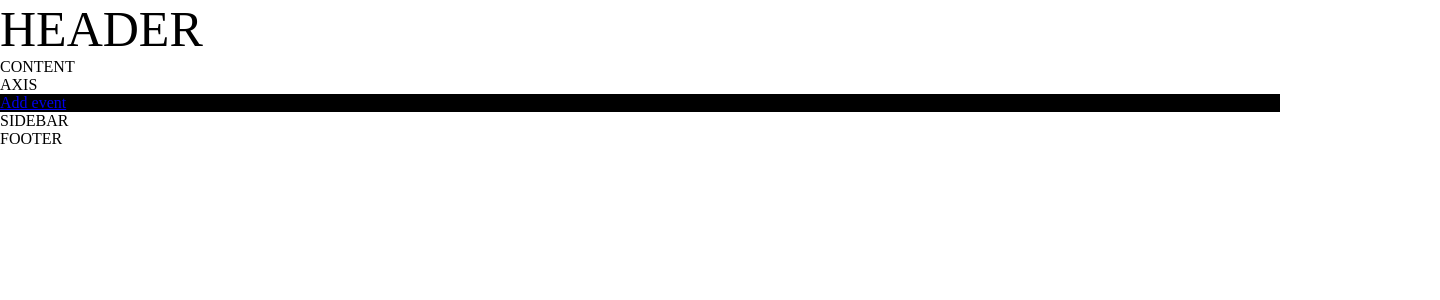
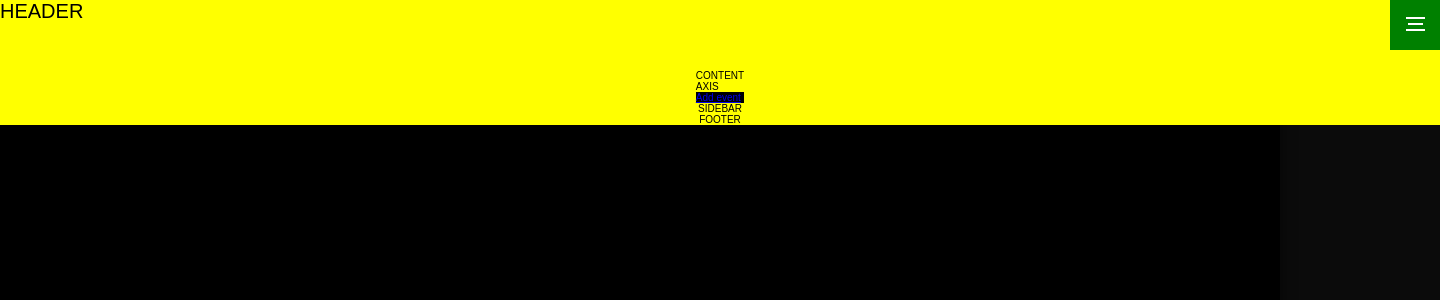
Before and after one commit to tomaszporeba/child-axis, a Next.js app: page / in a window 1280 px wide. Shown: the top 300 px of the page, 1440 px wide, since content can reach past the window. Built offline with nearby package versions, Linux system fonts and the light colour scheme.

Commit message:
add sidebar

```diff
--- a/pages/_app.tsx
+++ b/pages/_app.tsx
@@ -1,23 +1,98 @@
 import {AppProps} from 'next/app'
-import React, {Component} from "react";
-import {EventContextProvider} from "../utils/EventContext";
+import React, {Component, Dispatch, useContext} from "react";
+import {Action, EventContext, EventContextProvider, Events, GlobalState} from "../utils/EventContext";
 import Header from "../src/components/header";
 import Footer from "../src/components/footer";
 import Sidebar from "../src/components/sidebar";
-import {createGlobalStyle, ThemeProvider} from 'styled-components'
+import styled, {createGlobalStyle, ThemeProvider} from 'styled-components'
+import Link from "next/link";
 
 const GlobalStyle = createGlobalStyle`
   body {
     margin: 0;
     padding: 0;
     box-sizing: border-box;
+    background: #0b0b0b;
+    font-size: 10px;
+    font-color: white;
+    font-family: Montserrat, sans-serif;
   }
+`;
+
+const FullContainer = styled.div`
+    position: absolute;
+    width: 100%;
+    height: 100vh;
+    transition: all .3s ease-in-out;
+    background: black;
+    transform:  ${(props => props.isSidebarOpen ? 'scale(0.35) translateX(-70%) perspective(1800px) rotateY(30deg)' : '')};
+    outline: ${(props => props.isSidebarOpen ? '30px solid #0f33ff' : '')};
+    -webkit-box-shadow: 0px 0px 15px 1px rgba(0,0,0,0.44);
+    -moz-box-shadow: 0px 0px 15px 1px rgba(0,0,0,0.44);
+    box-shadow: 0px 0px 15px 1px rgba(0,0,0,0.44);
 `
+
+const Container = styled.div`
+    display:flex;
+    justify-content: center;
+    align-items: center;
+    flex-direction: column;
+    width: 1440px;
+    background: yellow;
+    margin: 0 auto;
+`;
+
+const MenuContainer = styled.div`
+    position: absolute;
+    width: 100%;
+    height: 100vh;
+    display: flex;
+    justify-content: center;
+    align-items: center;
+`;
+
+const MenuDiv = styled.div`
+    width: 20%;
+    text-align: right;
+    font-size: 3rem;
+`;
+
+const StyledHeader = styled.div`
+    height: 70px;
+    width: 100%
+    `;
+
+const StyledA = styled.a`
+    position: relative;
+    line-height: 1.6;
+    text-transform: capitalize;
+    font-size: 55px;
+    font-weight: 900;
+    color: white;
+
+
+    &:hover {
+      cursor: pointer;
+    }
+    &:before {
+      content: '';
+      position: absolute;
+      top: 50%;
+      left: 50%;
+      height: ${(props => props.isActive ? '15px' : '0px')};
+      width: 110%;
+      transform: translateX(-50%);
+      background-color: ${(props) => props.theme.colors.primary}
+    }
+`;
 
 const theme = {
     colors: {
         primary: '#0070f3',
     },
+    font: {
+        size: '20px'
+    }
 };
 
 function App({Component, pageProps}: AppProps) {
@@ -26,13 +101,63 @@ function App({Component, pageProps}: AppProps) {
             <GlobalStyle/>
             <ThemeProvider theme={theme}>
                 <EventContextProvider>
-                    <Header/>
-                    <Component {...pageProps} />
-                    <Sidebar/>
-                    <Footer/>
+                    <ContainerComponent pageProps={pageProps} Component={Component} router={null}/>
                 </EventContextProvider>
             </ThemeProvider>
         </>)
 }
 
 export default App
+
+function ContainerComponent({Component, pageProps}: AppProps) {
+    const {state, dispatch} = useContext(EventContext);
+    return <>
+        <MenuContainer>
+            <MenuDiv>
+                <GenerateMenu menuItems={MenuItems}/>
+            </MenuDiv>
+        </MenuContainer>
+        <FullContainer isSidebarOpen={state.isSidebarOpen}>
+            <Container>
+                <StyledHeader>
+                    <Header/>
+                </StyledHeader>
+                <div>
+                    <Component {...pageProps} />
+                </div>
+                <Sidebar/>
+                <Footer/>
+            </Container>
+        </FullContainer>
+    </>
+}
+
+type MenuItemType = {
+    path: string;
+    name: string;
+}
+
+const MenuItems: MenuItemType[] = [
+    {path: '/', name: 'home'},
+    {path: 'add-event', name: 'works'},
+    {path: 'add-event', name: 'about'},
+    {path: 'add-event', name: 'contact'},
+    {path: 'add-event', name: 'hire us'},
+]
+
+function GenerateMenu({menuItems}): JSX.Element {
+    const items = menuItems.map((item, index) => <MenuItem key={index} menuItem={item}/>)
+    return <ul>{items}</ul>
+}
+
+function MenuItem(props: {menuItem: MenuItemType}): JSX.Element {
+    const {state, dispatch} = useContext(EventContext);
+    return <ul onClick={()=> handleMenuItemClick(state, dispatch, props.menuItem.name)}>
+        <Link href={props.menuItem.path}><StyledA isActive={state.selectedMenu === props.menuItem.name}>{props.menuItem.name}</StyledA></Link>
+    </ul>
+}
+
+function handleMenuItemClick(state: GlobalState, dispatch: Dispatch<Action<Events>>, menuName: string) {
+    dispatch({type: Events.OPEN_SIDEBAR, payload: !state.isSidebarOpen});
+    dispatch({type: Events.SELECTED_MENU, payload: menuName})
+}
--- a/pages/index.tsx
+++ b/pages/index.tsx
@@ -9,7 +9,6 @@ import Footer from "../src/components/footer";
 
 export default function Home(): JSX.Element {
     return (
-        <Layout>
             <EventContextProvider>
                 <Content/>
                 <Axis/>
@@ -19,6 +18,5 @@ export default function Home(): JSX.Element {
                     </div>
                 </div>
             </EventContextProvider>
-        </Layout>
     )
 }
--- a/src/components/header/index.tsx
+++ b/src/components/header/index.tsx
@@ -1,12 +1,54 @@
 import styled from 'styled-components'
-import React from 'react'
+import React, {useContext} from 'react'
+import {EventContext, Events} from "../../../utils/EventContext";
 
-const Navbar = styled.div`
-    font-size: 50px;
+const Navbar = styled.header`
+    font-size: ${(props) => props.theme.font.size};
+    display: flex;
+    justify-content: space-between;
 `;
 
-export default function Header() {
+const HamburgerDiv = styled.div`
+    width: 50px;
+    height: 50px;
+    display: flex;
+    justify-content: center;
+    align-items: center;
+    flex-direction: column;
+    cursor: pointer;
+    background: green;
+`
+
+const HamburgerSpan = styled.span`
+    width: 19px;
+    height: 14px;
+    background: transparent;
+    border-top: 2px solid white;
+    position: relative;
+
+    &:after, &:before {
+        content:'';
+        position: absolute;
+        top: 0;
+        left: 0;
+        border-top: 2px solid white;
+    }
+    &:after {
+       width: 80%;
+       transform: translateY(4px) translateX(2px);
+    }
+    &:before {
+      width: 100%;
+      transform: translateY(10px);
+    }
+    `;
+
+export default function Header(): JSX.Element {
+    const {state, dispatch} = useContext(EventContext);
     return <Navbar>
         HEADER
+        <HamburgerDiv>
+            <HamburgerSpan onClick={() => dispatch({type: Events.OPEN_SIDEBAR, payload: !state.isSidebarOpen})}/>
+        </HamburgerDiv>
     </Navbar>
 }
--- a/utils/EventContext.tsx
+++ b/utils/EventContext.tsx
@@ -1,33 +1,41 @@
 import {createContext, Dispatch, useReducer} from 'react';
 
-const initialState = { events: []};
+const initialState = { events: [], isSidebarOpen: false, selectedMenu: 'home'};
 
-interface GlobalState {
+export interface GlobalState {
     events: object[];
+    isSidebarOpen: boolean;
+    selectedMenu: string;
 }
 
-interface Action<T, R> {
-    payload: T;
+export interface Action<R> {
+    payload: any;
     type: R;
 }
 
 export enum Events {
     GET_EVENTS = 'GET_EVENTS',
-    ADD_EVENT = 'ADD_EVENT'
+    ADD_EVENT = 'ADD_EVENT',
+    OPEN_SIDEBAR = 'OPEN_SIDEBAR',
+    SELECTED_MENU = 'SELECTED_MENU'
 }
 
-const reducer = (state: GlobalState, action: Action<object[],Events>) => {
+const reducer = (state: GlobalState, action: Action<Events>) => {
     switch (action.type) {
         case Events.GET_EVENTS:
             return {...state, events: action.payload};
         case Events.ADD_EVENT:
             return {...state, events: {...state.events, ...action.payload}};
+        case Events.OPEN_SIDEBAR:
+            return {...state, isSidebarOpen: action.payload};
+        case Events.SELECTED_MENU:
+            return {...state, selectedMenu: action.payload};
         default:
             return state;
     }
 };
 
-export const EventContext = createContext<{state: GlobalState, dispatch: Dispatch<Action<object[], Events>>}>({state: initialState, dispatch: () => null});
+export const EventContext = createContext<{state: GlobalState, dispatch: Dispatch<Action<Events>>}>({state: initialState, dispatch: () => null});
 
 
 export function EventContextProvider({children}: JSX.ElementChildrenAttribute): JSX.Element {
```
